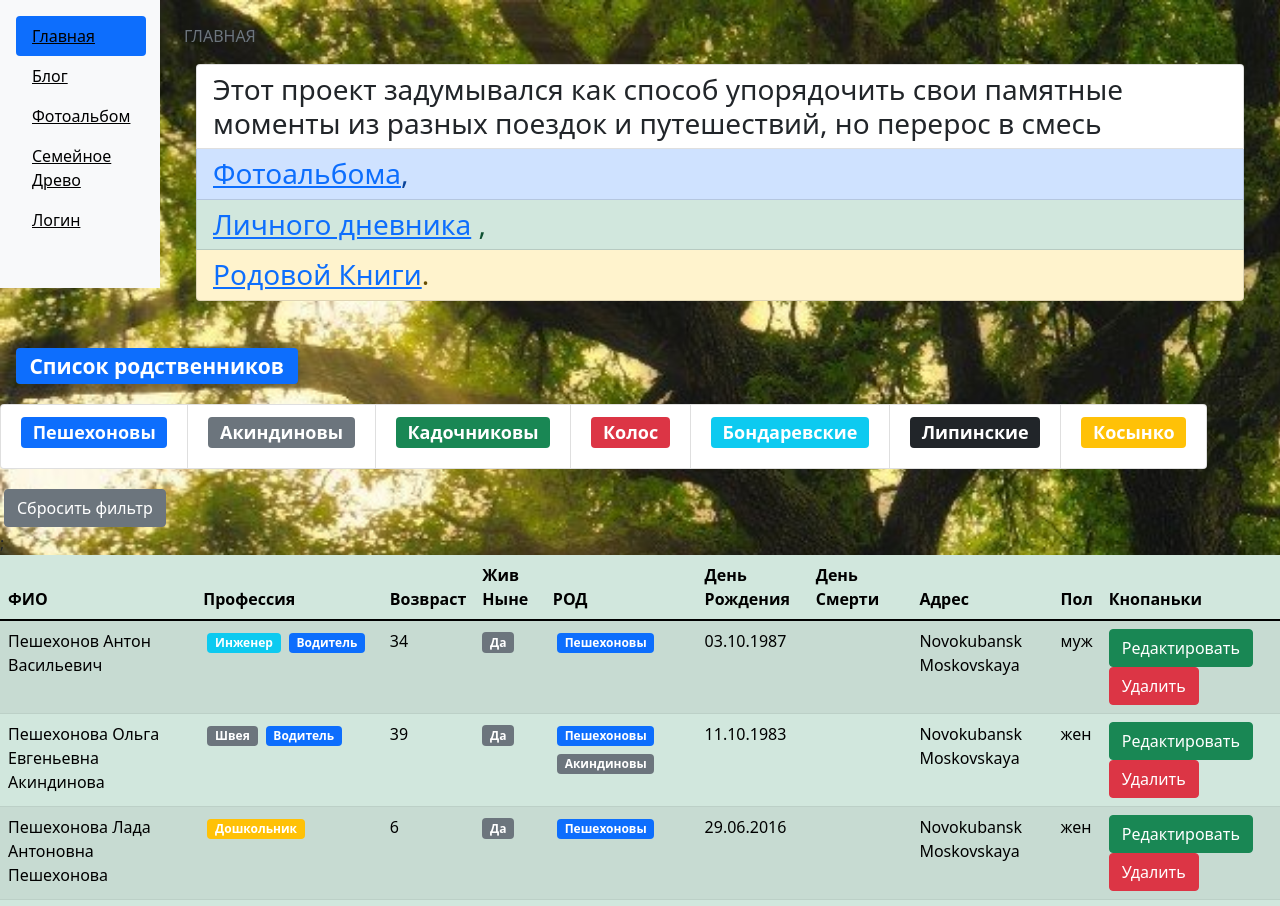
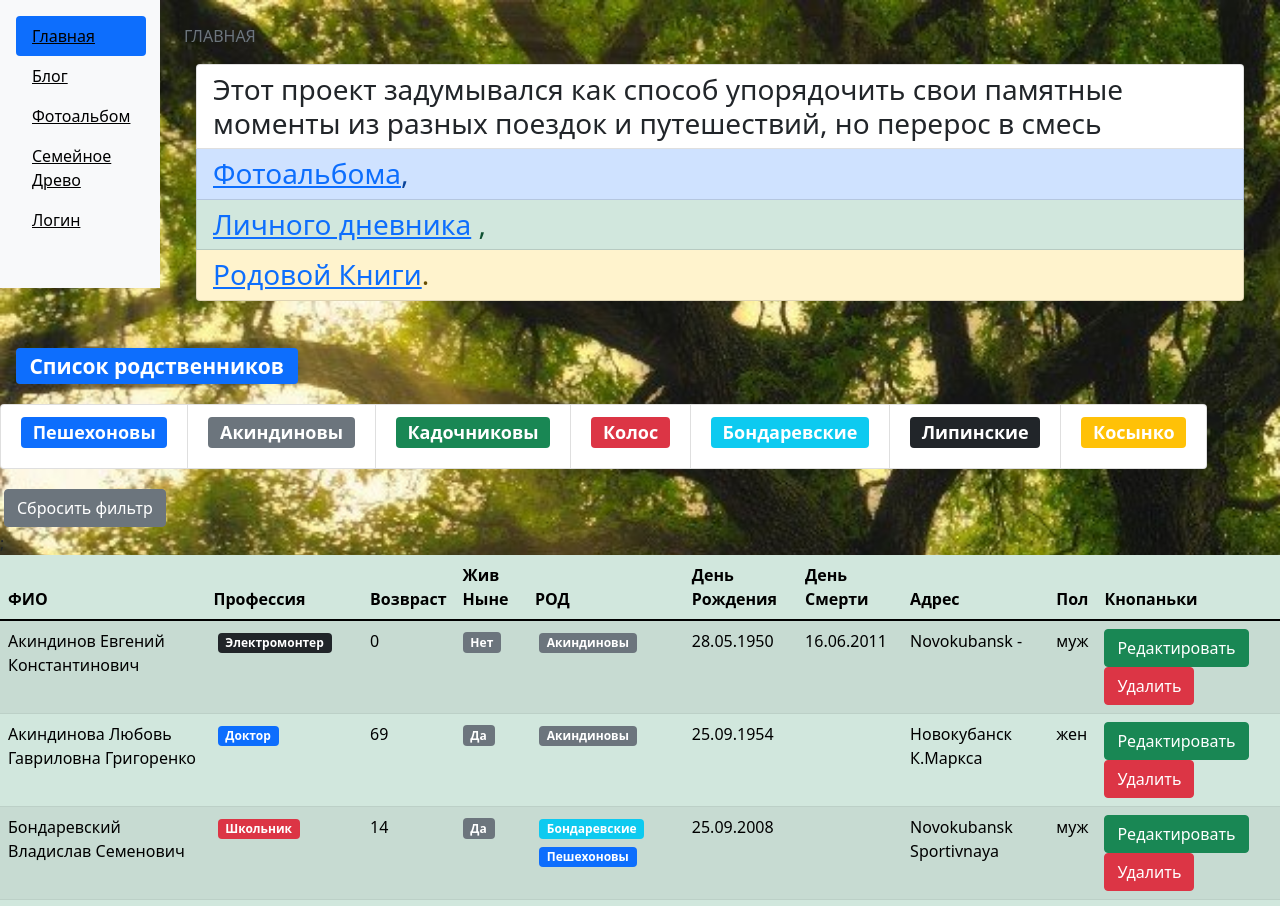
Before and after one commit to Toff2022/All-their, a React (Create React App) app in the folder client/: page /familyTree in a window 1280 px wide. Shown: the top 906 px of the page. Built offline with nearby package versions, Linux system fonts and the light colour scheme.

Commit message:
add sort

```diff
--- a/client/src/components/common/relativesMainTable.jsx
+++ b/client/src/components/common/relativesMainTable.jsx
@@ -5,15 +5,19 @@ import GroupList from "./groupList";
 import Pagination from "./pagination";
 import { paginate } from "../../utils/paginate";
 import RelativesTableHead from "./relativesTableHead";
+import _ from "lodash";
 
 const RelativesMainTable = ({ relatives, genus, ...rest }) => {
     const [currentPage, setCurrentPage] = useState(1);
     const [selectedGenus, setSelectrdGenus] = useState();
+    const [sortBy, setSortBy] = useState({ iter: "lastName", order: "asc" });
     const handleGenusSelect = (item) => {
         // console.log("item", item);
         setSelectrdGenus(item.name);
     };
-
+    const handleSort = (item) => {
+        setSortBy(item);
+    };
     const pageSize = 10;
     const handlePageChange = (pageIndex) => {
         setCurrentPage(pageIndex);
@@ -26,13 +30,15 @@ const RelativesMainTable = ({ relatives, genus, ...rest }) => {
         setCurrentPage(1);
     }, [selectedGenus]);
 
-    const relativesCrop = paginate(filteredGenus, currentPage, pageSize);
     // console.log("filteredGenus", filteredGenus);
     const genusCount = filteredGenus.length;
+
+    const sortedGenus = _.orderBy(filteredGenus, [sortBy.iter], [sortBy.order]);
 
     const clearFilter = () => {
         setSelectrdGenus();
     };
+    const relativesCrop = paginate(sortedGenus, currentPage, pageSize);
     useEffect(() => {
         if (currentPage > Math.ceil(filteredGenus.length / pageSize) &&
             currentPage > 1
@@ -41,6 +47,7 @@ const RelativesMainTable = ({ relatives, genus, ...rest }) => {
         };
     }, [relatives]);
     const maxCount = Object.keys(relatives).length;
+
     return (
         <div>
             {genus &&
@@ -54,7 +61,12 @@ const RelativesMainTable = ({ relatives, genus, ...rest }) => {
                 </div>
             };
             {maxCount > 0 && (
-                <RelativesTableHead relativesCrop={relativesCrop} />
+                <RelativesTableHead
+                    relativesCrop={relativesCrop}
+                    relatives={relatives}
+                    onSort={handleSort}
+                    currrentSort={sortBy}
+                    {...rest} />
             )};
             <div className="d-flex justify-content-center">
                 <Pagination itemsCount={genusCount} pageSize={pageSize} onPageChange={handlePageChange} currentPage={currentPage} />
--- a/client/src/components/common/relativesTableHead.jsx
+++ b/client/src/components/common/relativesTableHead.jsx
@@ -2,20 +2,27 @@ import React from "react";
 import RelativesTableBody from "./relativesTableBody";
 import PropTypes from "prop-types"
 
-const RelativesTableHead = ({ relativesCrop, relatives, ...rest }) => {
+const RelativesTableHead = ({ relativesCrop, relatives, onSort, currrentSort, ...rest }) => {
+    const handleSort = (item) => {
+        if (currrentSort.iter === item) {
+            onSort(({ ...currrentSort, order: currrentSort.order === "asc" ? "desc" : "asc" }));
+        } else {
+            onSort({ iter: item, order: "asc" })
+        }
+    };
     return (
         <table className="table table-success table-striped">
             <thead>
                 <tr>
-                    <th scope="col"> ФИО </th>
-                    <th scope="col"> Профессия </th>
-                    <th scope="col"> Возвраст </th>
-                    <th scope="col"> Жив Ныне </th>
+                    <th onClick={() => handleSort("lastName")} scope="col"> ФИО </th>
+                    <th onClick={() => handleSort("profession.name")} scope="col"> Профессия </th>
+                    <th onClick={() => handleSort("age")} scope="col"> Возвраст </th>
+                    <th onClick={() => handleSort("alive")} scope="col"> Жив Ныне </th>
                     <th scope="col"> РОД </th>
-                    <th scope="col"> День Рождения </th>
+                    <th onClick={() => handleSort("birthDay")} scope="col"> День Рождения </th>
                     <th scope="col"> День Смерти </th>
                     <th scope="col"> Адрес </th>
-                    <th scope="col"> Пол </th>
+                    <th onClick={() => handleSort("sex")} scope="col"> Пол </th>
                     <th scope="col"> Кнопаньки </th>
                 </tr>
             </thead>
@@ -32,6 +39,9 @@ const RelativesTableHead = ({ relativesCrop, relatives, ...rest }) => {
 }
 
 RelativesTableHead.propTypes = {
-    relatives: PropTypes.array
+    relatives: PropTypes.array,
+    onSort: PropTypes.func,
+    currrentSort: PropTypes.object
+
 }
 export default RelativesTableHead;
```
Also changed, not shown: 2 other files (tests, documents, lock files or other folders).
